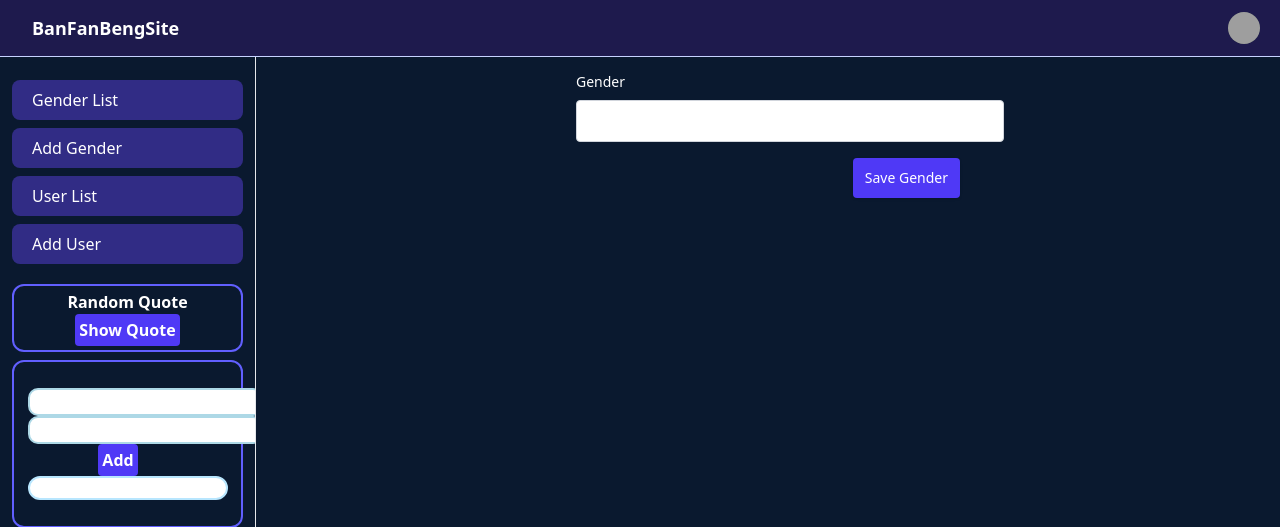
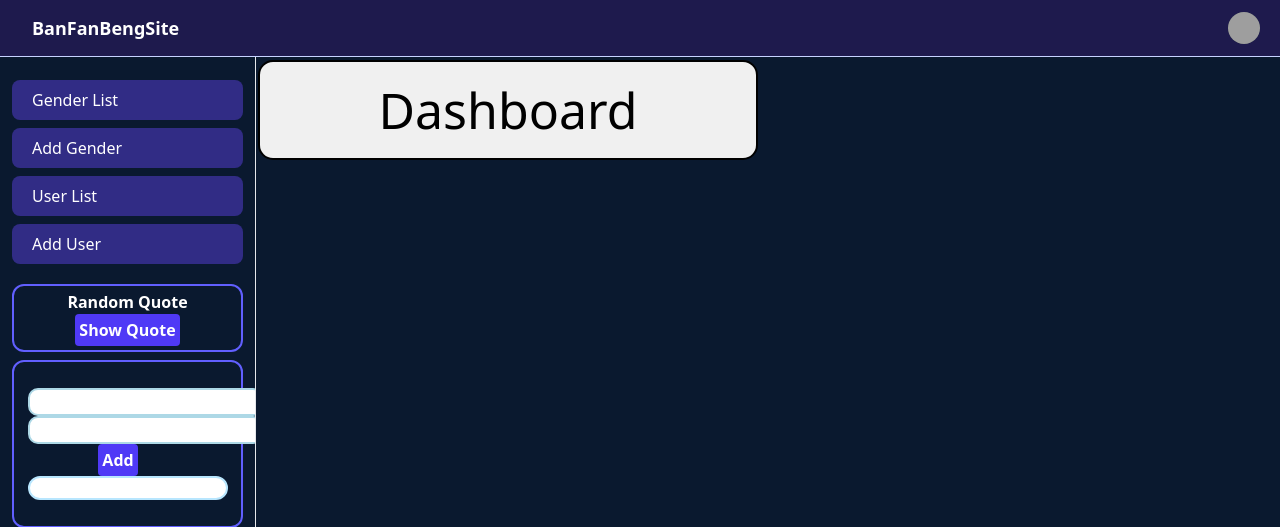
Before and after one commit to BlueStingersajednab/BanFanBengsite, a Django app: page /management/indexmanage in a window 1280 px wide. Shown: the top 527 px of the page. Run offline with Django 5.2, Linux system fonts and the light colour scheme; some libraries are stand-ins or nearby versions; grey boxes are pictures that could not be loaded.

Commit message:
restaurant dashboard

```diff
--- a/BanFanBengsite/settings.py
+++ b/BanFanBengsite/settings.py
@@ -122,3 +122,8 @@ USE_TZ = True
 STATIC_URL = 'static/'
 
 DEFAULT_AUTO_FIELD = 'django.db.models.BigAutoField'
+
+STATICFILES_FINDERS = [
+    'django.contrib.staticfiles.finders.AppDirectoriesFinder',
+    'django.contrib.staticfiles.finders.FileSystemFinder',
+]
--- a/crud/models.py
+++ b/crud/models.py
@@ -30,6 +30,7 @@ class Users(models.Model):
 # restaurant ini
 
 class Dashboard(models.Model):
+
     pass
 
 class MenuItems(models.Model):
--- a/crud/static/css/output.css
+++ b/crud/static/css/output.css
@@ -55,6 +55,8 @@
     --text-xl--line-height: calc(1.75 / 1.25);
     --text-2xl: 1.5rem;
     --text-2xl--line-height: calc(2 / 1.5);
+    --text-9xl: 8rem;
+    --text-9xl--line-height: 1;
     --font-weight-normal: 400;
     --font-weight-medium: 500;
     --font-weight-semibold: 600;
@@ -261,6 +263,24 @@
   .col-span-2 {
     grid-column: span 2 / span 2;
   }
+  .container {
+    width: 100%;
+    @media (width >= 40rem) {
+      max-width: 40rem;
+    }
+    @media (width >= 48rem) {
+      max-width: 48rem;
+    }
+    @media (width >= 64rem) {
+      max-width: 64rem;
+    }
+    @media (width >= 80rem) {
+      max-width: 80rem;
+    }
+    @media (width >= 96rem) {
+      max-width: 96rem;
+    }
+  }
   .-mx-1 {
     margin-inline: calc(var(--spacing) * -1);
   }
@@ -1061,11 +887,6 @@
   inherits: false;
   initial-value: 0;
 }
-@property --tw-space-x-reverse {
-  syntax: "*";
-  inherits: false;
-  initial-value: 0;
-}
 @property --tw-divide-y-reverse {
   syntax: "*";
   inherits: false;
@@ -1076,15 +897,7 @@
   inherits: false;
   initial-value: solid;
 }
-@property --tw-leading {
-  syntax: "*";
-  inherits: false;
-}
 @property --tw-font-weight {
-  syntax: "*";
-  inherits: false;
-}
-@property --tw-tracking {
   syntax: "*";
   inherits: false;
 }
@@ -1174,12 +987,9 @@
       --tw-translate-y: 0;
       --tw-translate-z: 0;
       --tw-space-y-reverse: 0;
-      --tw-space-x-reverse: 0;
       --tw-divide-y-reverse: 0;
       --tw-border-style: solid;
-      --tw-leading: initial;
       --tw-font-weight: initial;
-      --tw-tracking: initial;
       --tw-shadow: 0 0 #0000;
       --tw-shadow-color: initial;
       --tw-shadow-alpha: 100%;
--- a/crud/templates/gender/GendersList.html
+++ b/crud/templates/gender/GendersList.html
@@ -1,8 +1,6 @@
 {% extends "layout/base.html" %}
 
-{% block title %}
-Gender List
-{% endblock title %}
+{% block title %} Gender List {% endblock title %}
 
 {% block 'content' %}
 {% include "include/Sidebar.html" %}
--- a/crud/templates/management/indexmanage.html
+++ b/crud/templates/management/indexmanage.html
@@ -4,20 +4,29 @@
 
 {% block 'content' %}
 {% include "include/Sidebar.html" %}
+{% block management_content %}
 
-<!DOCTYPE html>
-<div class="p-4 sm:ml-64 mt-16 md:mt-14">
-    <form action="/management/indexmanage" method="post">
-        {% csrf_token %}
-        <div class="mx-auto w-full md:w-96 mb-4">
-           <label for="gender" class="block text-sm text-white font-medium mb-2">Gender</label>
-           <input type="text" class="bg-white mb-2 px-28 py-2.5 border border-gray-300 text-black block text-sm rounded-sm w-full>
-           focus:outline-none focus:ring-blue-600 focus:border-blue-600" name="gender" id="gender" />
-           <div class="flex justify-end mt-4">
-                <button type="submit" class="bg-indigo-600 hover:bg-green-500 text-sm font-medium text-white px-3 py-2.5 rounded-sm
-                shadow-sm cursor-pointer transition-colors duration-400">Save Gender</button>
-           </div>
-        </div>
-    </form>
-</div>
+
+<div class="container" style="font-size: 50px;">
+  <h1>Dashboard</h1>
+  </div>
+  <style>.container {
+    display: flex; /* Required to start flexbox */
+    flex-direction: row;
+    justify-content: center; /* Horizontally centers items */
+    align-items: center; /* Vertically centers items */
+    height: 100px;
+    background-color: #f0f0f0;
+    max-width: 500px;
+    margin-left: 258px;
+    margin-top: 60px;
+    border-radius: 15px; /* Adjust px for more/less roundness */
+    border: 2px solid black;
+
+  }
+    </style>
+
+
+
+{% endblock management_content %}
 {% endblock 'content' %}
```
Also changed, not shown: other parts of crud/static/css/output.css (+8 -202 lines).
